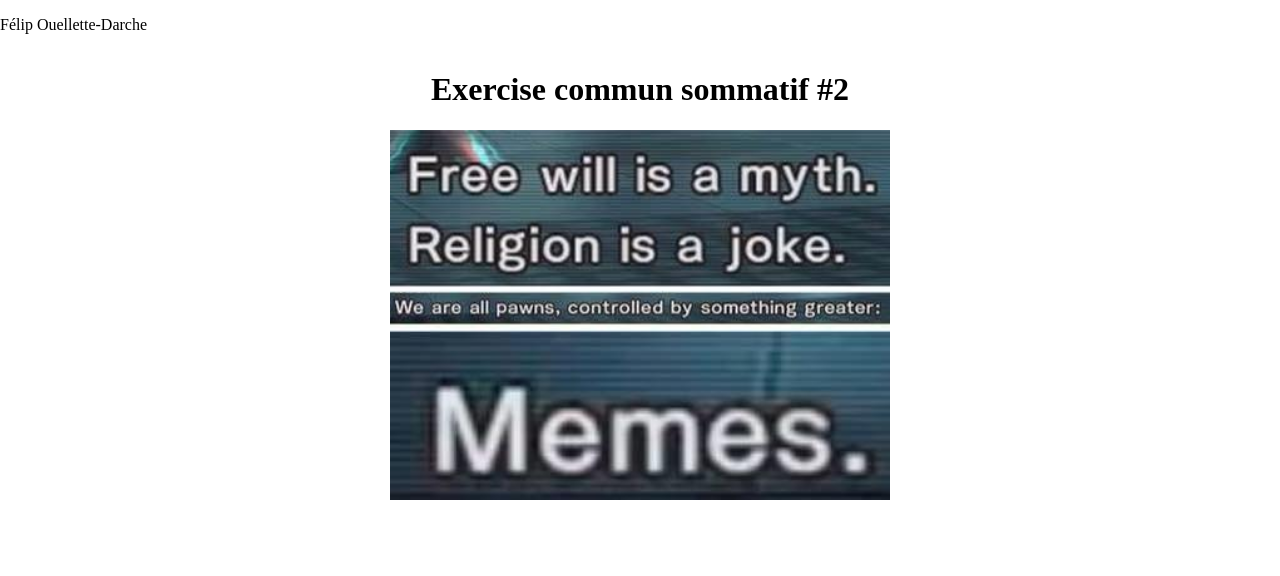
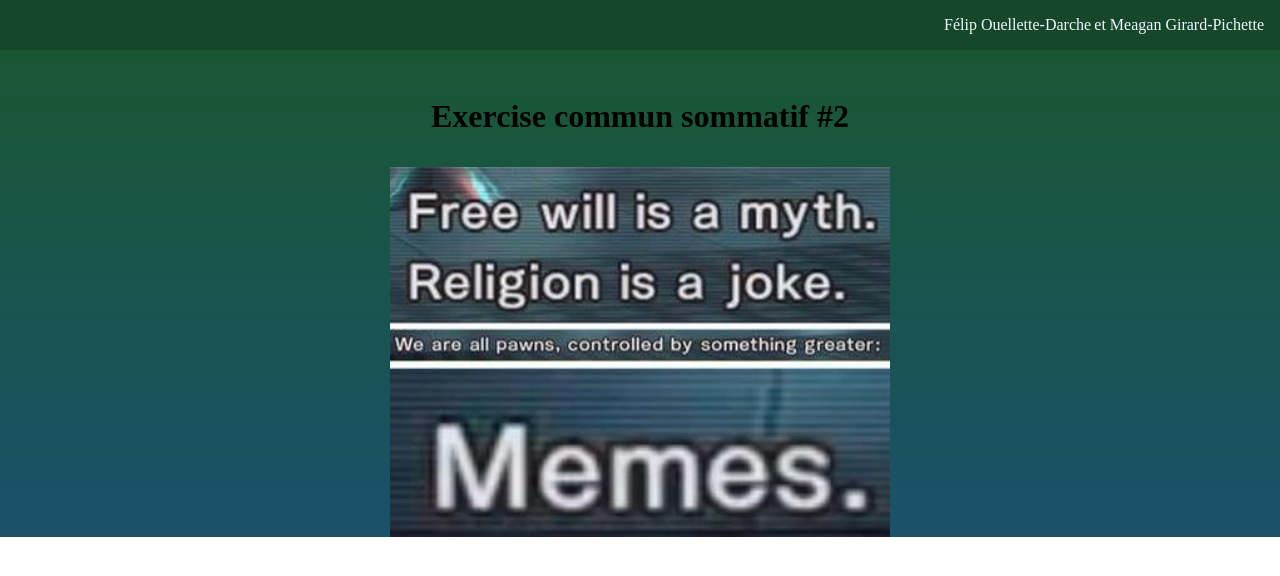
Before and after one commit to FilouCSTJ/Exercise_commun_sommatif_2, a plain HTML site: page index.html in a window 1280 px wide. Drawn offline with Linux system fonts and the light colour scheme.

Commit message:
Ajout nom et couleur fond

```diff
--- a/css/style.css
+++ b/css/style.css
@@ -1,12 +1,15 @@
-body {
+* {
     margin: 0;
     padding: 0;
-    height: 100%;
+    box-sizing: border-box;
+}
+
+.élément{
+    padding-top: 3em;
+    background: linear-gradient(rgba(2, 70, 30, 0.911),rgba(3, 64, 92, 0.911));
 }
 
 div {
-    margin: auto;
-    width: 1000px;
     display: flex;
     justify-content: center;
     align-content: center;
@@ -15,6 +18,7 @@ div {
 
 h1 {
     text-align: center;
+    margin-bottom: 1em;
 }
 
 img {
@@ -22,7 +26,13 @@ img {
     margin: 0 auto;
 }
 
-p {
-    top: 0;
-    right: 0;
+.nom {
+   display: flex;
+   flex-direction: row;
+   justify-content: end;
+   gap: .2em;
+   background-color: rgba(1, 53, 23, 0.911);
+   width: 100%;
+   padding: 1em ;
+   color: aliceblue;
 }
--- a/index.html
+++ b/index.html
@@ -7,8 +7,11 @@
     <title>Document</title>
 </head>
 <body>
-    <p>Félip Ouellette-Darche</p>
-    <div>
+    <div class="nom">
+        <p>Félip Ouellette-Darche</p>
+        <p>et Meagan Girard-Pichette</p>
+    </div>
+    <div class="élément">
         <h1>Exercise commun sommatif #2</h1>
         <img src="img/memes.jpeg" alt="memes">
     </div>
```
